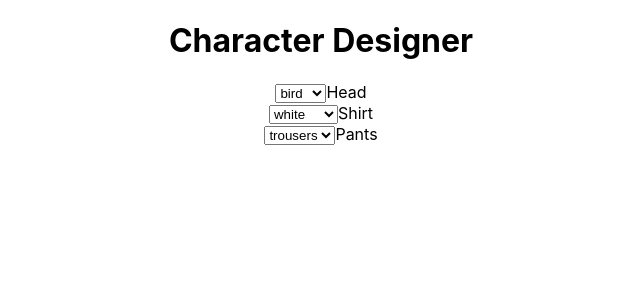
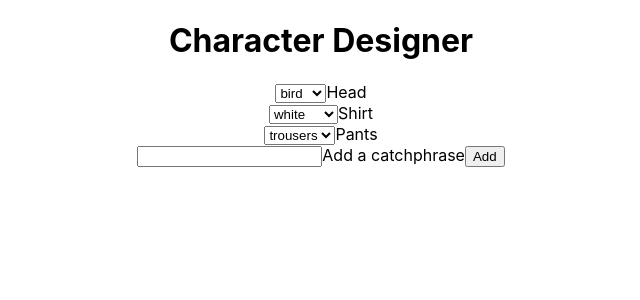
Before and after one commit to stevelad83/from-scratch-character-builder, a React (Create React App) app: page / in a window 1280 px wide. Shown: the top 300 px of the page, without its empty margins (319-959 px from the left). Built offline with nearby package versions, Linux system fonts and the light colour scheme.

Commit message:
catchphrase input

```diff
--- a/src/components/Form/Form.js
+++ b/src/components/Form/Form.js
@@ -1,12 +1,17 @@
 import React from 'react';
 import Select from './Select.js';
 
-export default function Form({ head, shirt, pants }) {
+export default function Form({ head, shirt, pants, input }) {
   return (
     <div className="form">
       <Select label="Head" options={['bird', 'duck', 'dog']} value={head} />
-      <Select label="Shirt" options={['white', 'black', 'rainbow']} value={head} />
-      <Select label="Pants" options={['trousers', 'gown', 'kilt']} value={head} />
+      <Select label="Shirt" options={['white', 'black', 'rainbow']} value={shirt} />
+      <Select label="Pants" options={['trousers', 'gown', 'kilt']} value={pants} />
+      <div className="form-control">
+        <input type="text" value={input} />
+        <label>Add a catchphrase</label>
+        <button>Add</button>
+      </div>
     </div>
   );
 }
```
